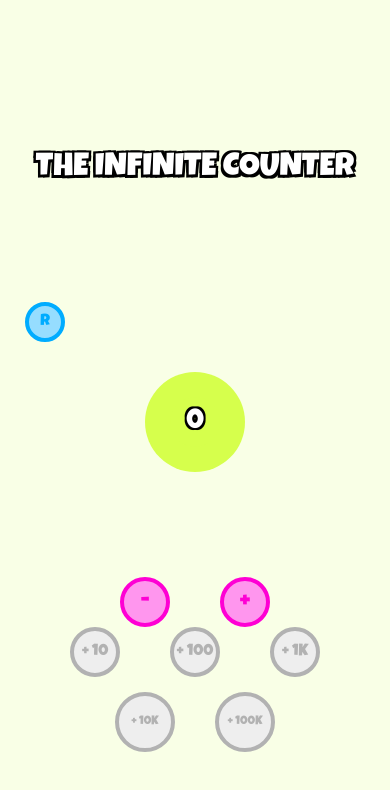
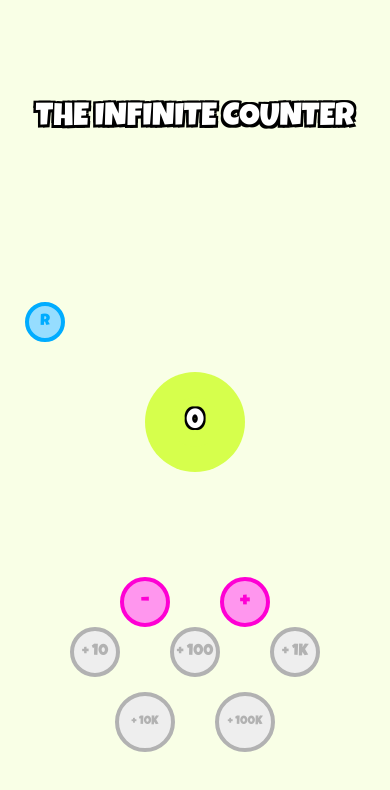
Before and after one commit to catanzo96/theInfiniteCounter, a plain HTML site: page index.html in a window 390 px wide. Drawn offline with nearby package versions, Linux system fonts and the light colour scheme.

Commit message:
fix padding

```diff
--- a/css/style.scss
+++ b/css/style.scss
@@ -189,7 +189,7 @@ h1 {
 @media only screen and (max-width: 480px) {
   h1 {
     font-size: 2em;
-    padding-top: 150px;
+    padding-top: 100px;
   }
   .number {
     font-size: 1.75em;
```
Also changed, not shown: css/style.min.css.
